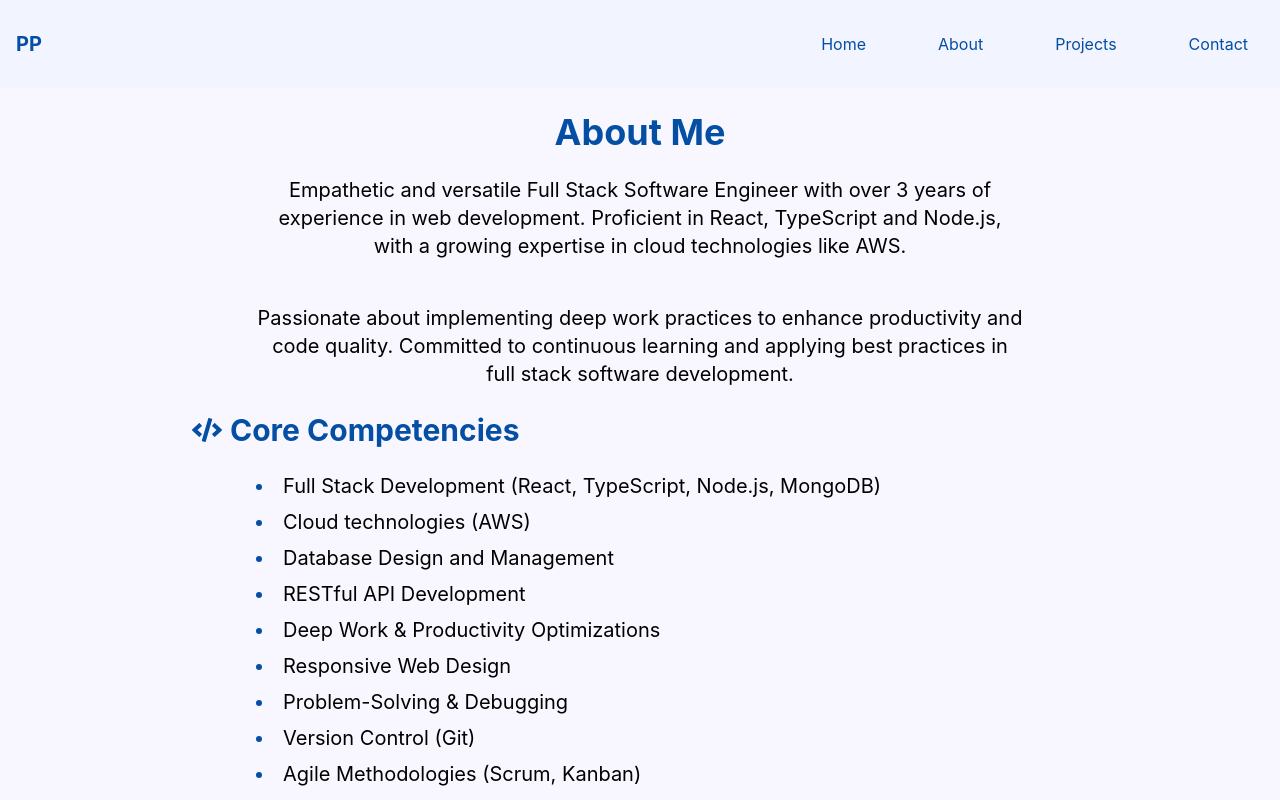
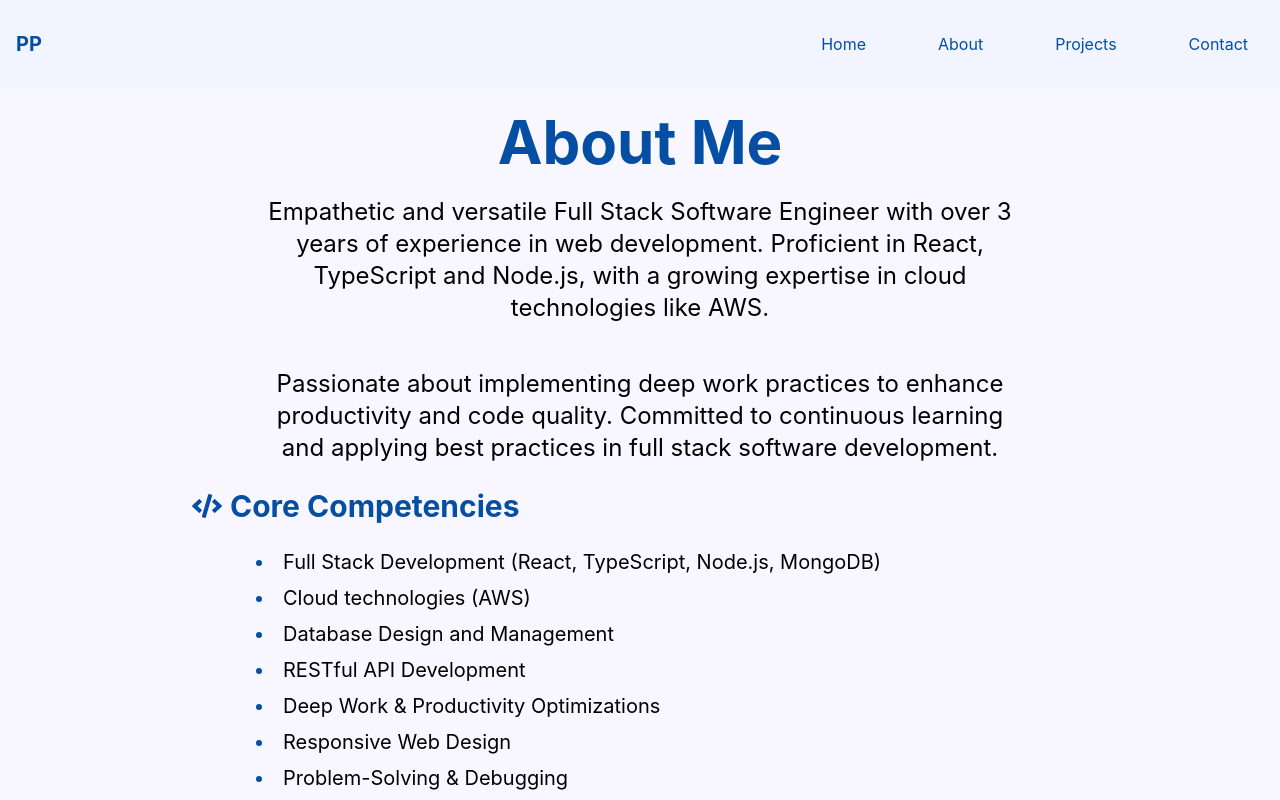
Before and after one commit to philpetersohn/phil-petersohn-website, a React (Vite) app in the folder my-website/: page /about in a window 1280 px wide. Shown: the top 800 px of the page. Built offline with nearby package versions, Linux system fonts and the light colour scheme.

Commit message:
Add hover efect on cards

```diff
--- a/my-website/src/components/Card.jsx
+++ b/my-website/src/components/Card.jsx
@@ -2,7 +2,7 @@ import PropTypes from "prop-types";
 
 function Card({ title, description }) {
   return (
-    <div className="bg-white shadow-lg rounded-lg p-6 m-4 flex flex-col">
+    <div className="bg-white shadow-lg rounded-lg p-6 m-4 flex flex-col transform transition-transform hover:scale-105 hover:shadow-2xl">
       <h2 className="text-blue-600 text-2xl font-bold mb-2 truncate w-full">
         {title}
       </h2>
--- a/my-website/src/components/Education.jsx
+++ b/my-website/src/components/Education.jsx
@@ -3,18 +3,18 @@ import { FaGraduationCap } from "react-icons/fa";
 export default function Education() {
   return (
     <div className="w-full max-w-4xl">
-      <div className="flex items-center my-6">
+      <div className="flex items-center my-6 ">
         <FaGraduationCap className="text-blue-600 text-3xl mr-2" />
         <h1 className="text-blue-600 text-3xl font-bold">Education</h1>
       </div>
       <div className="bg-white">
-        <div className="shadow-md p-4 mb-4">
+        <div className="shadow-md p-4 mb-4 transform transition-transform hover:scale-105 hover:shadow-2xl">
           <h1 className="font-bold text-lg">
             Bachelor of Science | International University IU | Online
           </h1>
           <p className="italic text-lg">2020 - 2022</p>
         </div>
-        <div className="shadow-md p-4">
+        <div className="shadow-md p-4 transform transition-transform hover:scale-105 hover:shadow-2xl">
           <h1 className="font-bold text-lg">
             Apprenticeship | Technical University of Berlin | Berlin
           </h1>
--- a/my-website/src/components/WorkExperience.jsx
+++ b/my-website/src/components/WorkExperience.jsx
@@ -8,7 +8,7 @@ function WorkExperience() {
         <FaBriefcase className="text-blue-600 text-3xl mr-2" />
         <h1 className="text-blue-600 text-3xl font-bold">Work Experience</h1>
       </div>
-      <div className="bg-white shadow-lg rounded-lg p-6">
+      <div className="bg-white shadow-lg rounded-lg p-6 transform transition-transform hover:scale-105 hover:shadow-2xl">
         <h1 className="font-bold text-xl">
           Full Stack Developer | GFT Technologies SE | Remote
         </h1>
@@ -52,7 +52,7 @@ function WorkExperience() {
           </li>
         </ul>
       </div>
-      <div className="bg-white shadow-lg rounded-lg p-6">
+      <div className="bg-white shadow-lg rounded-lg p-6 transform transition-transform hover:scale-105 hover:shadow-2xl">
         <h1 className="font-bold text-xl">
           Frontend Developer | Thinslices | Hybrid
         </h1>
@@ -86,7 +86,7 @@ function WorkExperience() {
           </li>
         </ul>
       </div>
-      <div className="bg-white shadow-lg rounded-lg p-6">
+      <div className="bg-white shadow-lg rounded-lg p-6 transform transition-transform hover:scale-105 hover:shadow-2xl">
         <h1 className="font-bold text-xl">
           Intern Frontend Developer | Thinslices | Hybrid
         </h1>
--- a/my-website/src/pages/About.jsx
+++ b/my-website/src/pages/About.jsx
@@ -12,18 +12,18 @@ function About() {
   }, []);
 
   return (
-    <section className="flex flex-col items-center justify-center opacity-0">
+    <section className="flex flex-col items-center justify-center opacity-0 min-h-screen px-8 md:px-4 lg:px-0">
       <div className="text-center">
-        <h1 className="text-blue-600 text-4xl md:text-4xl font-bold my-6">
+        <h1 className="text-blue-600 text-4xl md:text-6xl font-bold my-6">
           About Me
         </h1>
-        <p className="text-xl md:text-xl mb-8 md:mb-11 max-w-3xl mx-auto">
+        <p className="text-xl md:text-2xl mb-8 md:mb-11 max-w-3xl mx-auto">
           Empathetic and versatile Full Stack Software Engineer with over 3
           years of experience in web development. Proficient in React,
           TypeScript and Node.js, with a growing expertise in cloud technologies
           like AWS.
         </p>
-        <p className="text-xl md:text-xl my-6 md:my-6 max-w-3xl mx-auto">
+        <p className="text-xl md:text-2xl my-6 md:my-6 max-w-3xl mx-auto">
           Passionate about implementing deep work practices to enhance
           productivity and code quality. Committed to continuous learning and
           applying best practices in full stack software development.
```
